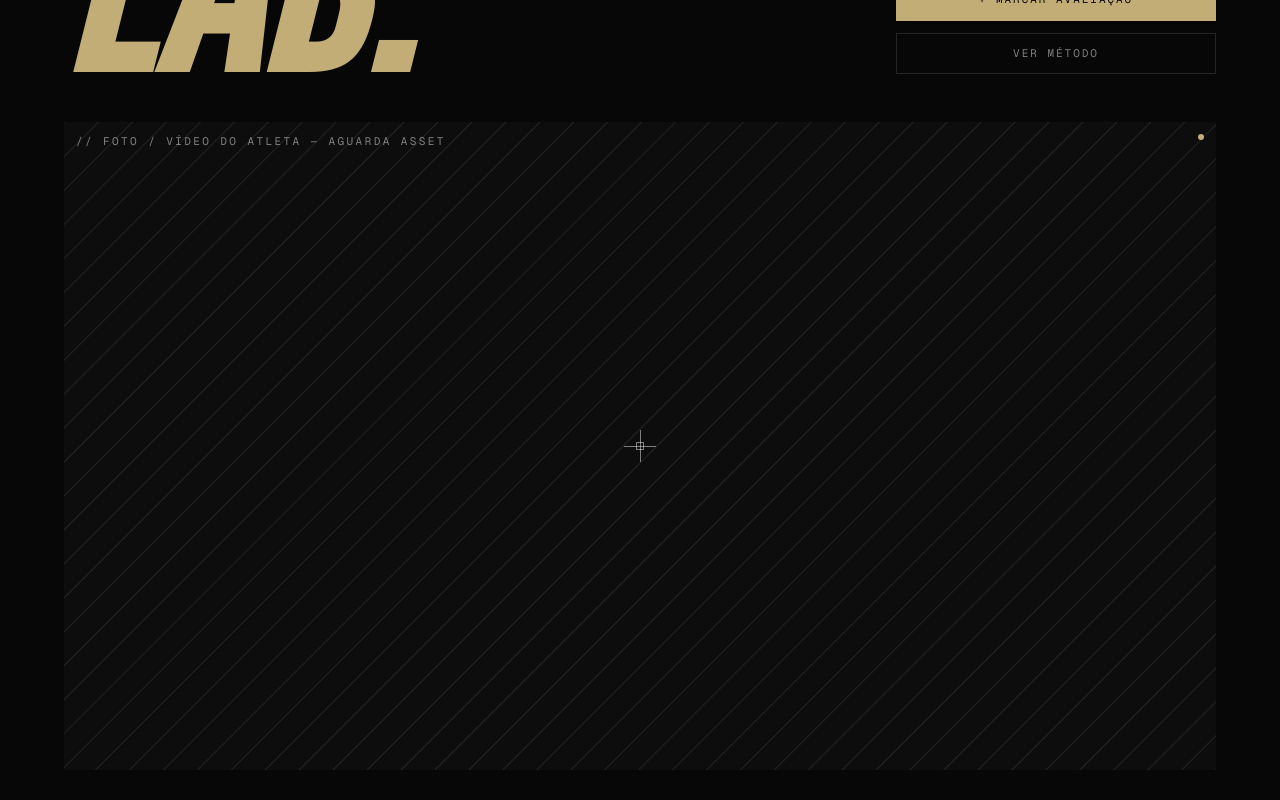
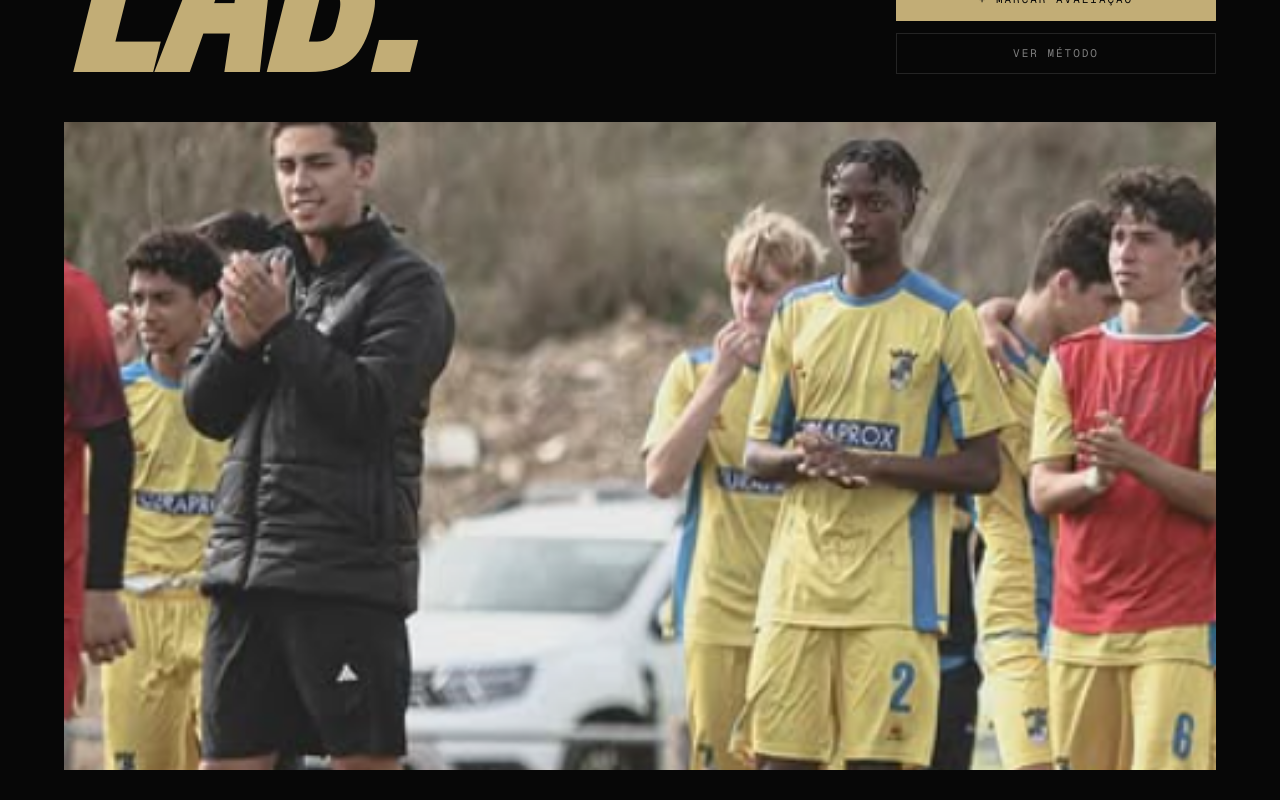
Before and after one commit to FranciscoPontes123/elite, a Next.js app: page / in a window 1280 px wide. Shown: the part 640-1440 px from the top of the page. Built offline with nearby package versions, Linux system fonts and the light colour scheme.

Commit message:
feat(assets): add training photo to hero and Pedro photo to staff

```diff
--- a/app/components/Hero.tsx
+++ b/app/components/Hero.tsx
@@ -1,6 +1,7 @@
 "use client";
 
 import { motion } from "framer-motion";
+import Image from "next/image";
 
 const fadeUp = {
   hidden: { opacity: 0, y: 14 },
@@ -79,37 +80,13 @@
 function MediaPlaceholder() {
   return (
     <div className="relative w-full aspect-video bg-bg-elev overflow-hidden">
-      <svg
-        className="absolute inset-0 w-full h-full opacity-20"
-        xmlns="http://www.w3.org/2000/svg"
-      >
-        <defs>
-          <pattern
-            id="diag"
-            width="24"
-            height="24"
-            patternUnits="userSpaceOnUse"
-            patternTransform="rotate(45)"
-          >
-            <line x1="0" y1="0" x2="0" y2="24" stroke="#f4f4f4" strokeWidth="1" />
-          </pattern>
-        </defs>
-        <rect width="100%" height="100%" fill="url(#diag)" />
-      </svg>
-
-      <div className="absolute inset-0 flex items-center justify-center">
-        <div className="relative w-8 h-8">
-          <span className="absolute inset-x-0 top-1/2 h-px bg-fg-dim" />
-          <span className="absolute inset-y-0 left-1/2 w-px bg-fg-dim" />
-          <span className="absolute inset-0 m-auto w-2 h-2 border border-fg-dim" />
-        </div>
-      </div>
-
-      <div className="absolute top-3 left-3 font-mono text-label text-fg-dim uppercase tracking-[0.22em]">
-        // foto / vídeo do atleta — aguarda asset
-      </div>
-
-      <span className="absolute top-3 right-3 w-1.5 h-1.5 rounded-full bg-accent" />
+      <Image
+        src="/treino.png"
+        alt="Sessão de treino Elite Football Lab"
+        fill
+        className="object-cover"
+        priority
+      />
     </div>
   );
 }
--- a/app/components/Staff.tsx
+++ b/app/components/Staff.tsx
@@ -1,17 +1,20 @@
 "use client";
 
 import { motion } from "framer-motion";
+import Image from "next/image";
 
 const staff = [
   {
     num: "S/01",
     nome: "Pedro Alves",
     credenciais: ["Licenciado em Treino Desportivo", "UEFA C Coach"],
+    foto: "/pedro.png",
   },
   {
     num: "S/02",
     nome: "João",
     credenciais: ["— informação pendente —"],
+    foto: null,
   },
 ];
 
@@ -54,20 +57,20 @@
             }}
             className="border-r border-rule last:border-r-0 flex flex-col shrink-0 w-[80vw] md:w-auto snap-start"
           >
-            {/* Foto placeholder */}
+            {/* Foto */}
             <div className="relative w-full aspect-[3/4] bg-bg-elev overflow-hidden">
-              <svg
-                className="absolute inset-0 w-full h-full opacity-10"
-                xmlns="http://www.w3.org/2000/svg"
-              >
+              {pessoa.foto ? (
+                <Image
+                  src={pessoa.foto}
+                  alt={pessoa.nome}
+                  fill
+                  className="object-cover object-top"
+                />
+              ) : (
+                <>
+                  <svg className="absolute inset-0 w-full h-full opacity-10" xmlns="http://www.w3.org/2000/svg">
                     <defs>
-                  <pattern
-                    id={`diag-${i}`}
-                    width="24"
-                    height="24"
-                    patternUnits="userSpaceOnUse"
-                    patternTransform="rotate(45)"
-                  >
+                      <pattern id={`diag-${i}`} width="24" height="24" patternUnits="userSpaceOnUse" patternTransform="rotate(45)">
                         <line x1="0" y1="0" x2="0" y2="24" stroke="#f4f4f4" strokeWidth="1" />
                       </pattern>
                     </defs>
@@ -77,6 +80,8 @@
                     // foto — aguarda asset
                   </div>
                   <span className="absolute top-3 right-3 w-1.5 h-1.5 rounded-full bg-accent" />
+                </>
+              )}
             </div>
 
             {/* Info */}
```
Also changed, not shown: public/pedro.png (added), public/treino.png (added). Lines whose indentation alone changed are shown as unchanged.
